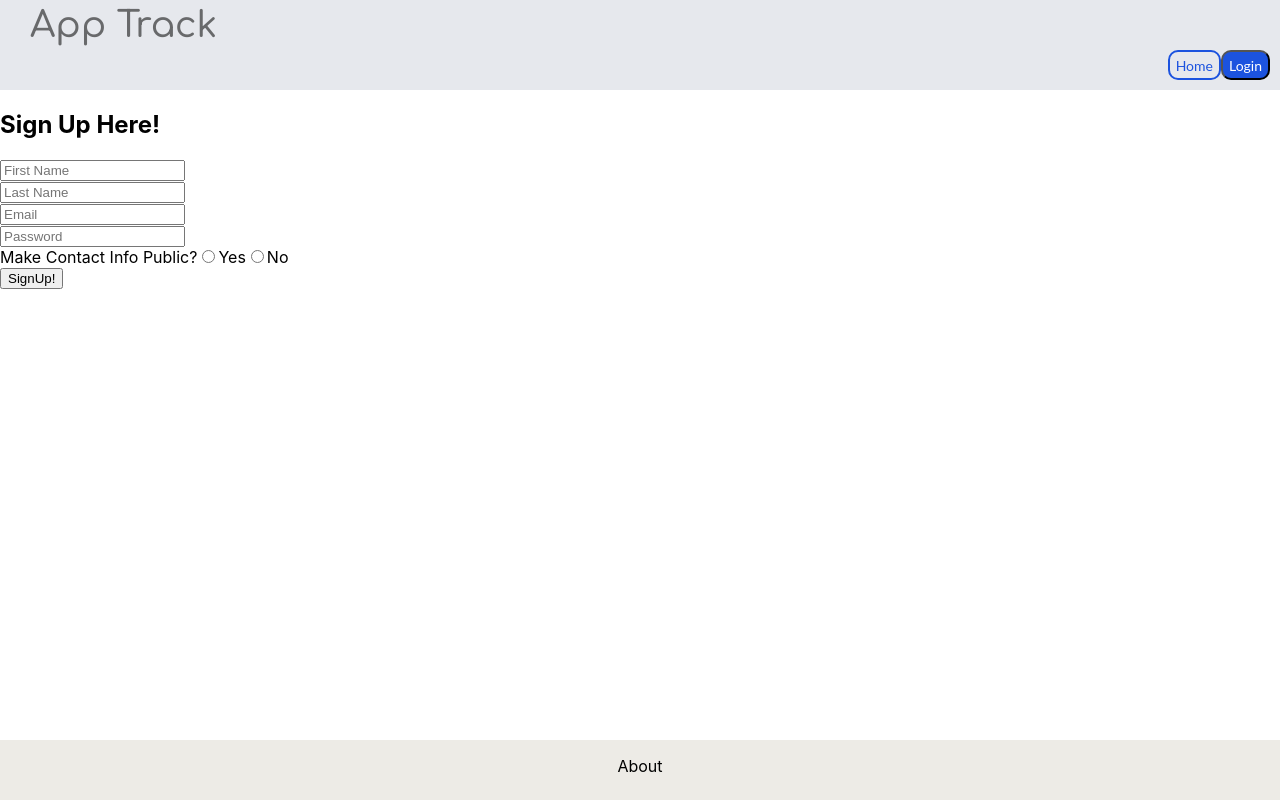
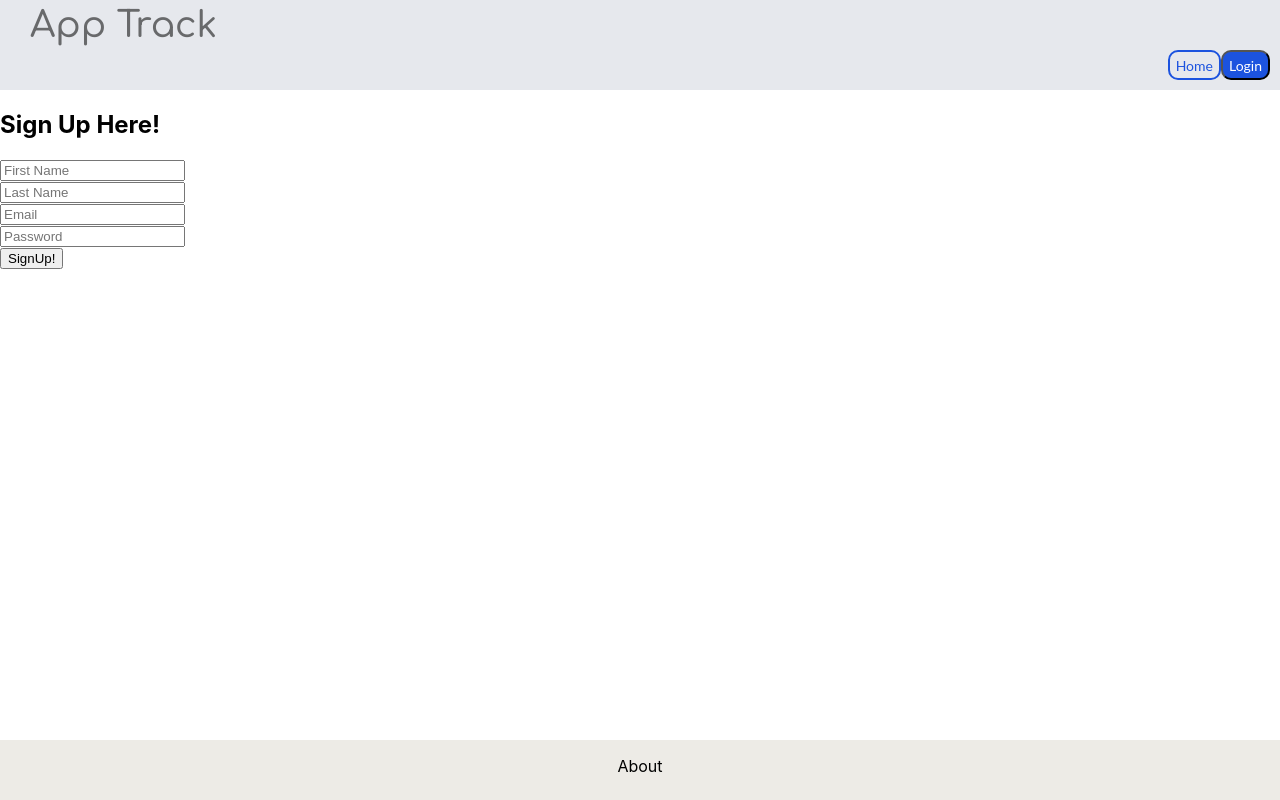
Before and after one commit to jmorales22/Application-tracker-frontend, a React (Create React App) app: page /signup in a window 1280 px wide. Built offline with nearby package versions, Linux system fonts and the light colour scheme.

Commit message:
Removed console logs and corrected the date on the userapp component

```diff
--- a/src/components/ApplicationForm.jsx
+++ b/src/components/ApplicationForm.jsx
@@ -13,7 +13,7 @@ const postAPI = async (url, data) => {
     },
     body: JSON.stringify(data),
   }).then((response) => response.json());
-  console.log(response);
+
   return response;
 };
 
@@ -36,7 +36,8 @@ class ApplicationForm extends Component {
   };
 
   handleSubmit = async (e) => {
-    //e.preventDefault();
+    e.preventDefault();
+    this.props.history.push("/applications");
 
     try {
       const {
--- a/src/components/ApplicationFormHeader.jsx
+++ b/src/components/ApplicationFormHeader.jsx
@@ -1,6 +1,7 @@
 import React from "react";
 import { Link } from "react-router-dom";
 import Logout from "./Logout";
+
 function Header() {
   return (
     <header style={headerStyle}>
--- a/src/components/Companies.jsx
+++ b/src/components/Companies.jsx
@@ -35,11 +35,6 @@ class Companies extends Component {
               <img src={plus} height="20" width="20" alt="add" />
               Application Form
             </Link>
-            <br />
-            <Link style={linkStyle} to={`/interviewEntry`}>
-              <img src={plus} height="20" width="20" alt="add" />
-              Interview Form
-            </Link>
           </p>
           <h3> Companies that other students have applied to:</h3>
           <ul style={userApp}>
--- a/src/components/CompaniesHeader.jsx
+++ b/src/components/CompaniesHeader.jsx
@@ -1,6 +1,7 @@
 import React from "react";
 import { Link } from "react-router-dom";
 import Logout from "./Logout";
+
 function Header() {
   return (
     <header style={headerStyle}>
--- a/src/components/InterviewsEntry.jsx
+++ b/src/components/InterviewsEntry.jsx
@@ -95,8 +95,6 @@ class InterviewsEntry extends Component {
   };
 
   render() {
-    console.log("this is the state", this.state);
-    console.log("these are the props", this.props);
     const {
       round,
       interview_type,
@@ -110,7 +108,6 @@ class InterviewsEntry extends Component {
       code_challenge,
       comments,
     } = this.state;
-    console.log(this.state);
     return (
       <div>
         <InterviewsEntryHeader />
--- a/src/components/Intro.jsx
+++ b/src/components/Intro.jsx
@@ -1,12 +1,10 @@
 import React, { Component } from "react";
-import papers from "../images/papers.png";
 
 class Intro extends Component {
   render() {
     return (
       <div>
         <div style={header1}>Keep track of your applications</div>
-        <div>{/* <img style={image1} src={papers}></img> */}</div>
       </div>
     );
   }
--- a/src/components/PublicInterviews.jsx
+++ b/src/components/PublicInterviews.jsx
@@ -1,6 +1,7 @@
 import React, { Component } from "react";
 import NoInterviewData from "./NoInterviewData";
 import PublicInterviewsHeader from "./PublicInterviewsHeader";
+
 class PublicInterviews extends Component {
   state = {
     interviews: [],
@@ -23,7 +24,6 @@ class PublicInterviews extends Component {
 
   render() {
     let interviewsArray = this.state.interviews;
-    console.log("data", interviewsArray);
 
     return (
       <div>
--- a/src/components/PublicInterviewsHeader.jsx
+++ b/src/components/PublicInterviewsHeader.jsx
@@ -1,6 +1,7 @@
 import React from "react";
 import { Link } from "react-router-dom";
 import Logout from "./Logout";
+
 function Header() {
   return (
     <header style={headerStyle}>
--- a/src/components/Signup.jsx
+++ b/src/components/Signup.jsx
@@ -2,6 +2,7 @@ import React, { Component } from "react";
 import { withRouter } from "react-router-dom";
 import SignUpHeader from "./SignupHeader";
 import Footer from "./Footer";
+
 const postAPI = async (url, data) => {
   const response = await fetch(url, {
     method: "POST",
@@ -11,7 +12,6 @@ const postAPI = async (url, data) => {
     },
     body: JSON.stringify(data),
   }).then((response) => response.json());
-  console.log(response);
   return response;
 };
 
@@ -21,7 +21,6 @@ class Signup extends Component {
     lastName: "",
     email: "",
     password: "",
-    contact: "",
   };
 
   handleChange = (e) => {
@@ -35,7 +34,7 @@ class Signup extends Component {
     this.props.history.push("./login");
 
     try {
-      const { firstName, lastName, email, password, contact } = this.state;
+      const { firstName, lastName, email, password } = this.state;
 
       const data = {
         first_name: firstName,
@@ -43,7 +42,6 @@ class Signup extends Component {
         email: email,
         user_password: password,
         is_admin: "no",
-        contact_me: contact,
       };
       const url = "http://localhost:2000/adduser";
       const response = await postAPI(url, data);
@@ -60,7 +58,7 @@ class Signup extends Component {
   };
 
   render() {
-    const { firstName, lastName, email, password, contact } = this.state;
+    const { firstName, lastName, email, password } = this.state;
 
     return (
       <div>
@@ -107,31 +105,6 @@ class Signup extends Component {
             required
           />
           <br />
-          <div className="form-check">
-            <label>
-              Make Contact Info Public?
-              <input
-                type="radio"
-                name="contact"
-                value="Yes"
-                checked={contact === "Yes"}
-                onChange={this.handleChange}
-                className="form-check-input"
-              />
-              Yes
-            </label>
-            <label>
-              <input
-                type="radio"
-                name="contact"
-                value="No"
-                checked={contact === "No"}
-                onChange={this.handleChange}
-                className="form-check-input"
-              />
-              No
-            </label>
-          </div>
           <button type="submit">SignUp!</button>
         </form>
         <Footer />
--- a/src/components/TestComponent.jsx
+++ b/src/components/TestComponent.jsx
@@ -13,9 +13,6 @@ class TestComponent extends Component {
           onClick={() => {
             const newUser = 12
 
-            console.log(this.context)
-            console.log(newUser)
-
             setUser(newUser)
 
           }}
--- a/src/components/UserApps.jsx
+++ b/src/components/UserApps.jsx
@@ -1,6 +1,6 @@
 import React, { Component } from "react";
 import { Link } from "react-router-dom";
-import LoginContext, { LoginConsumer } from "../context/LoginContext";
+import LoginContext from "../context/LoginContext";
 import NoData from "./NoData";
 import UserAppsHeader from "./UserAppsHeader";
 import plus from "../images/plus.png";
@@ -22,7 +22,6 @@ class UserApps extends Component {
 
   async getApps() {
     let user_id = this.state.user_id;
-    console.log("user_id", user_id);
 
     const response = await fetch(
       `http://localhost:2000/applications/${user_id}`
@@ -41,7 +40,6 @@ class UserApps extends Component {
 
   render() {
     let appsArray = this.state.apps;
-    console.log("context", this.context);
 
     return (
       <>
@@ -55,8 +53,14 @@ class UserApps extends Component {
         </p>
         <ul style={userApp}>
           {appsArray.length > 0 ? (
-            appsArray.map((app) => (
-              <li>
+            appsArray.map((app) => {
+              const date = new Date(app.application_date);
+              const newDate = date.getDate();
+              let month = date.getMonth() + 1;
+              let year = date.getFullYear();
+              let dateStr = month + "/" + newDate + "/" + year;
+              return (
+                <li key={app.id}>
                   {app.company_name}
                   <br />
                   City: {app.city}
@@ -65,7 +69,7 @@ class UserApps extends Component {
                   <br />
                   Postion description: {app.position_description}
                   <br />
-                Application Date: {app.application_date}
+                  Application Date: {dateStr}
                   <br />
                   Offer Extended? {app.offer_extended}
                   <br />
@@ -79,7 +83,8 @@ class UserApps extends Component {
                   <br />
                   <br />
                 </li>
-            ))
+              );
+            })
           ) : (
             <li>
               <NoData />
```
Lines whose indentation alone changed are shown as unchanged.
